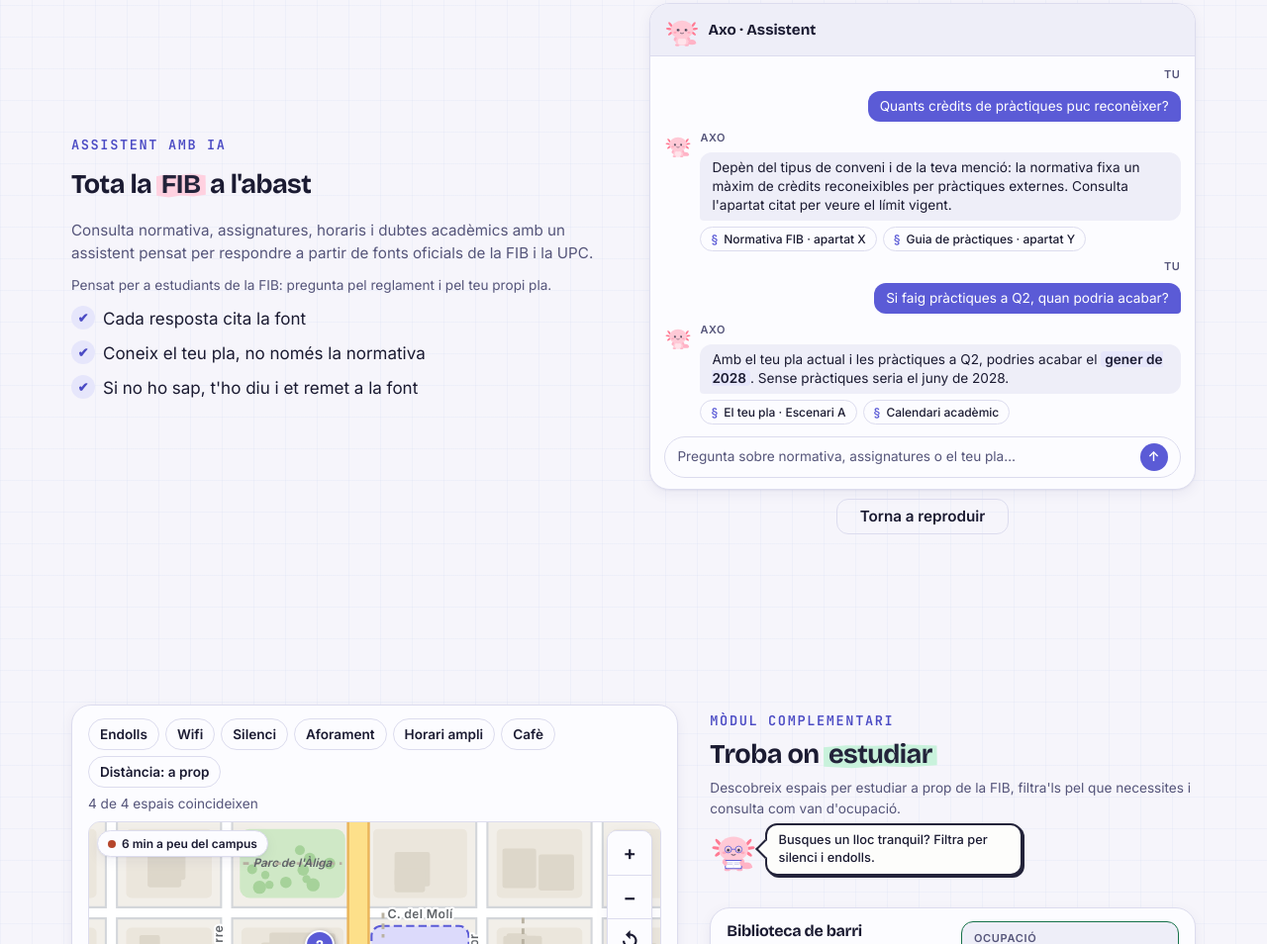
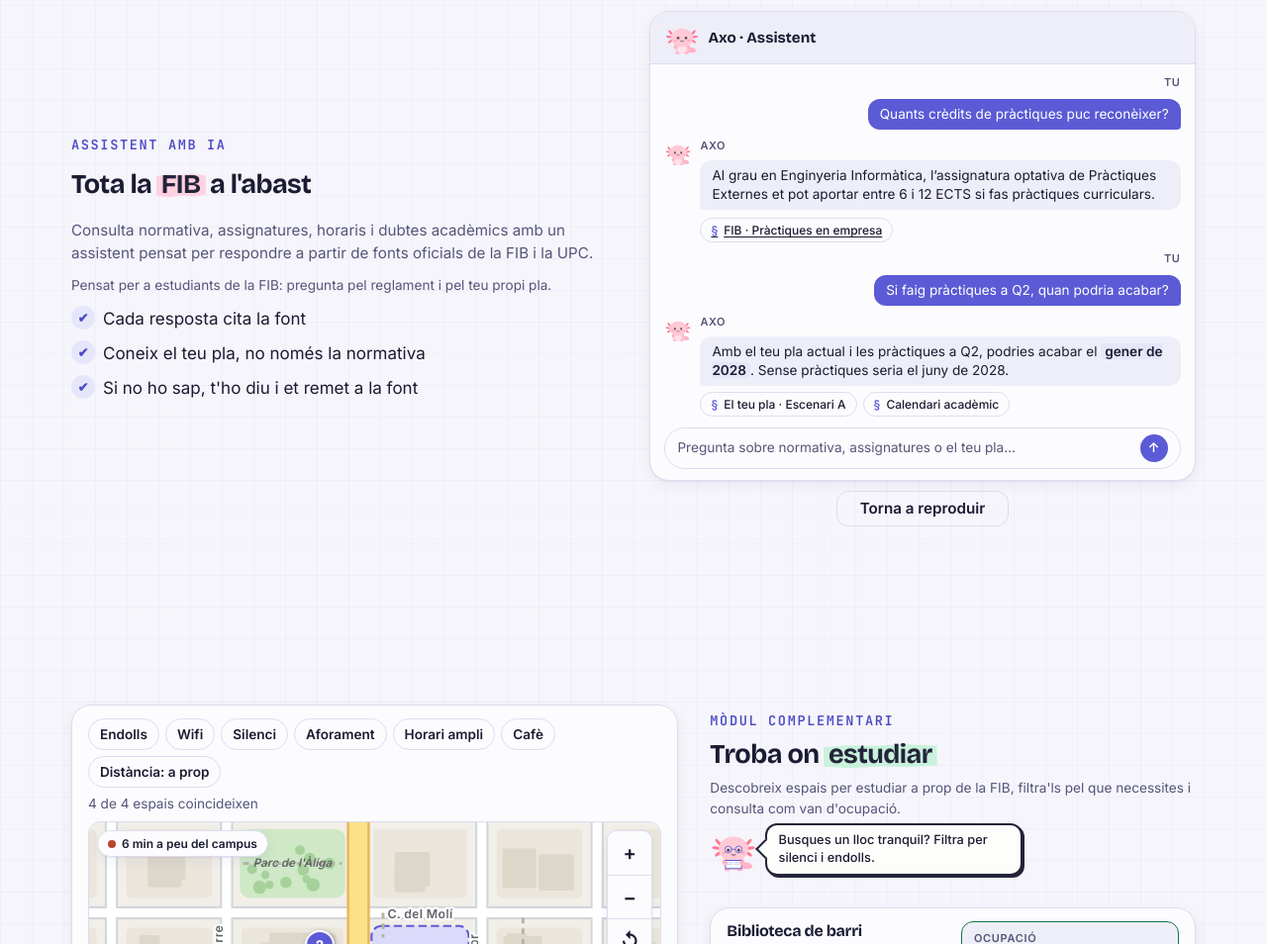
Before and after one commit to felipenugo/gps-agile-landing-page, a plain HTML site: page index.html in a window 1280 px wide. Shown: the part 5723-6677 px from the top of the page at 99% size. Drawn offline with nearby package versions, Linux system fonts and the light colour scheme; animation ran at ten frames a second.

Commit message:
Cite the FIB internship guidance in the assistant demo

```diff
--- a/index.html
+++ b/index.html
@@ -1203,6 +1203,7 @@ button { cursor: pointer; }
 .ia-hl { background: var(--accent-soft); border-radius: 4px; padding: 0 4px; }
 .ia-src { display: flex; flex-wrap: wrap; gap: 6px; list-style: none; margin: 0; padding: 0; }
 .ia-chip { display: inline-flex; align-items: center; gap: 6px; padding: 4px 10px; border-radius: 999px; border: 1px solid var(--border); background: var(--surface); font: 500 12px var(--font-body); color: var(--fg); }
+a.ia-chip { text-decoration: underline; text-underline-offset: .16em; }
 .ia-chip::before { content: "§"; color: var(--accent); font-weight: 700; }
 .ia-dots { display: inline-flex; gap: 5px; align-items: center; height: 18px; }
 .ia-dots i { width: 7px; height: 7px; border-radius: 50%; background: var(--fg-muted); display: block; }
@@ -2375,8 +2376,8 @@ button { cursor: pointer; }
           </div>
           <div class="ia-msg ia-msg--a" id="c-ia-a1">
             <svg class="axo ia-mav" viewBox="0 0 200 200" aria-hidden="true"><use href="#axo-neutral"/></svg>
-            <div class="ia-ab"><p class="ia-who" data-t="ia.axo">Axo</p><p class="ia-bub" data-t="ia.a1">Depèn del tipus de conveni i de la teva menció: la normativa fixa un màxim de crèdits reconeixibles per pràctiques externes. Consulta l'apartat citat per veure el límit vigent.</p>
-              <ul class="ia-src" data-t-aria="ia.sources" aria-label="Fonts:"><li class="ia-chip" data-t="ia.src1a">Normativa FIB · apartat X</li><li class="ia-chip" data-t="ia.src1b">Guia de pràctiques · apartat Y</li></ul></div>
+            <div class="ia-ab"><p class="ia-who" data-t="ia.axo">Axo</p><p class="ia-bub" data-t="ia.a1">Al grau en Enginyeria Informàtica, l’assignatura optativa de Pràctiques Externes et pot aportar entre 6 i 12 ECTS si fas pràctiques curriculars.</p>
+              <ul class="ia-src" data-t-aria="ia.sources" aria-label="Fonts:"><li><a class="ia-chip" href="https://www.fib.upc.edu/ca/empresa/practiques-en-empresa" data-t="ia.src1a">FIB · Pràctiques en empresa</a></li></ul></div>
           </div>
           <div class="ia-msg ia-msg--u" id="c-ia-q2"><p class="ia-who" data-t="ia.you">Tu</p><p class="ia-bub" data-t="ia.q2">Si faig pràctiques a Q2, quan podria acabar?</p></div>
           <div class="ia-msg ia-msg--a" id="c-ia-a2">
@@ -3030,9 +3031,8 @@ Object.assign(T.ca, {
     you: "Tu",
     axo: "Axo",
     q1: "Quants crèdits de pràctiques puc reconèixer?",
-    a1: "Depèn del tipus de conveni i de la teva menció: la normativa fixa un màxim de crèdits reconeixibles per pràctiques externes. Consulta l'apartat citat per veure el límit vigent.",
-    src1a: "Normativa FIB · apartat X",
-    src1b: "Guia de pràctiques · apartat Y",
+    a1: "Al grau en Enginyeria Informàtica, l’assignatura optativa de Pràctiques Externes et pot aportar entre 6 i 12 ECTS si fas pràctiques curriculars.",
+    src1a: "FIB · Pràctiques en empresa",
     q2: "Si faig pràctiques a Q2, quan podria acabar?",
     a2_pre: "Amb el teu pla actual i les pràctiques a Q2, podries acabar el ",
     a2_hl: "gener de 2028",
```
